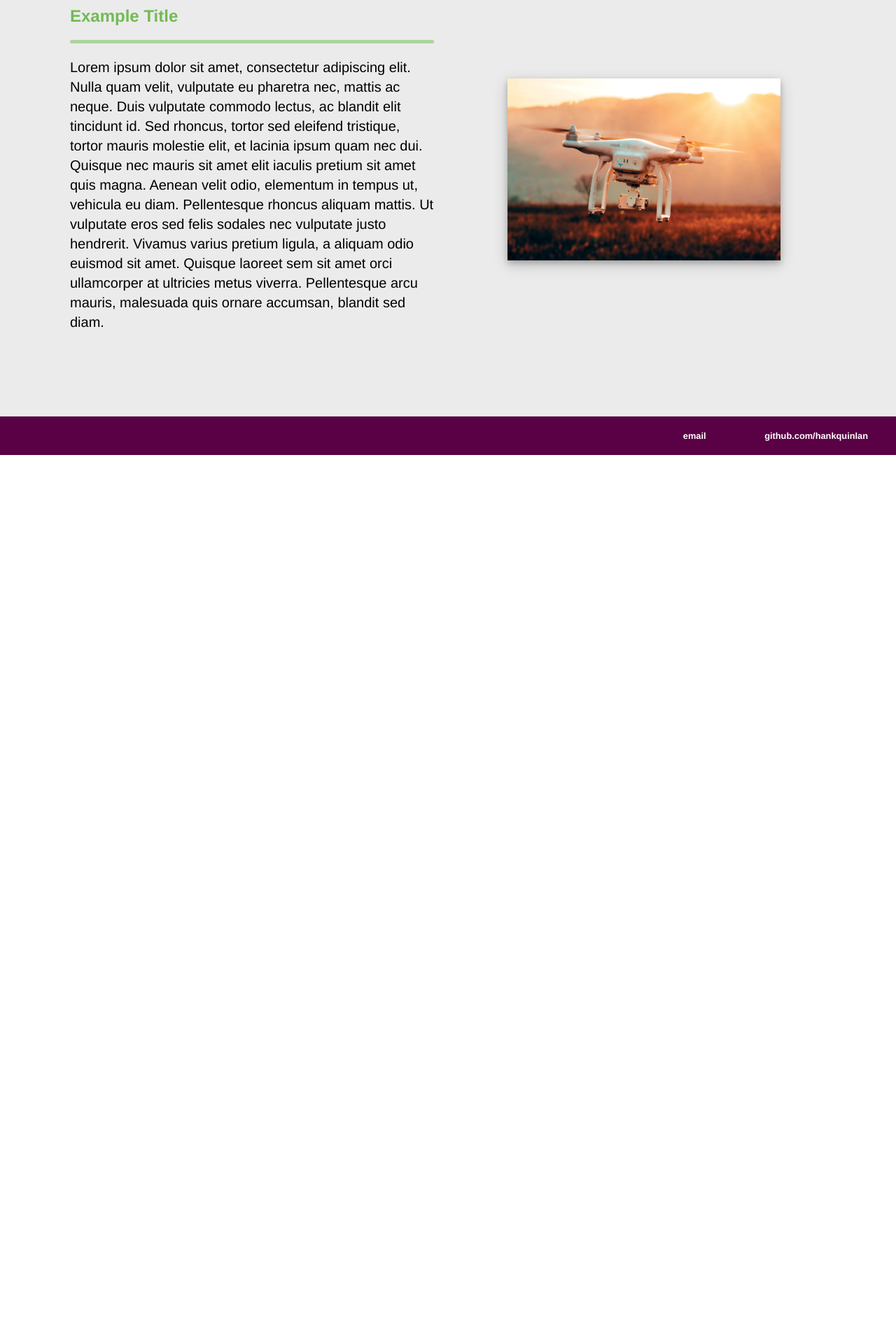
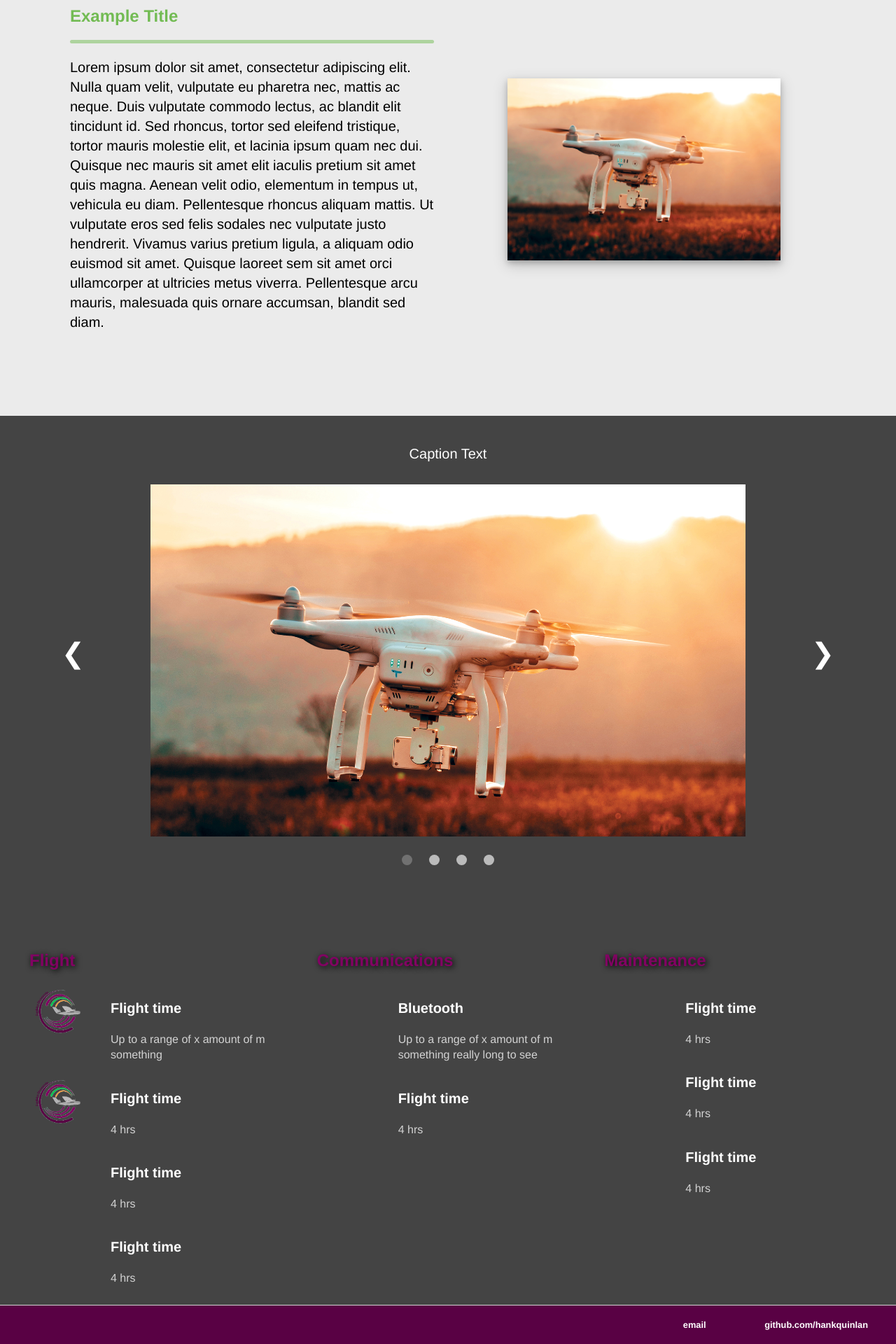
Before and after one commit to DaedalusDroneworks/DaedalusDroneworks.github.io, a Jekyll site: the page built from index.html, in a window 1280 px wide. Shown: the part 3716-5636 px from the top of the page at 70% size. Built offline with Jekyll 4.4.1, drawn with Linux system fonts in a browser that asks for light colours; before the commit the page ends 4366 px from its top, so only the background shows below that.

Commit message:
specs and image carousel

```diff
--- a/_data/home.yml
+++ b/_data/home.yml
@@ -23,3 +23,46 @@ text-banners:
     title-color: green
     image: images/UAVs-help2.jpg
     text: Lorem ipsum dolor sit amet, consectetur adipiscing elit. Nulla quam velit, vulputate eu pharetra nec, mattis ac neque. Duis vulputate commodo lectus, ac blandit elit tincidunt id. Sed rhoncus, tortor sed eleifend tristique, tortor mauris molestie elit, et lacinia ipsum quam nec dui. Quisque nec mauris sit amet elit iaculis pretium sit amet quis magna. Aenean velit odio, elementum in tempus ut, vehicula eu diam. Pellentesque rhoncus aliquam mattis. Ut vulputate eros sed felis sodales nec vulputate justo hendrerit. Vivamus varius pretium ligula, a aliquam odio euismod sit amet. Quisque laoreet sem sit amet orci ullamcorper at ultricies metus viverra. Pellentesque arcu mauris, malesuada quis ornare accumsan, blandit sed diam.
+
+image-carousel:
+  - image: images/UAVs-help2.jpg
+  - image: images/image-map.png
+  - image: images/dark-background.jpg
+  - image: images/kissclipart-other-information-icon-clipart-computer-icons-info-8e60439b53daf343.png
+
+specs:
+  - title: Flight
+    items:
+      - name: Flight time
+        spec: Up to a range of x amount of m something
+        icon: images/icons/Transparent_Logo.png
+      - name: Flight time
+        spec: 4 hrs
+        icon: images/icons/Transparent_Logo.png
+      - name: Flight time
+        spec: 4 hrs
+
+      - name: Flight time
+        spec: 4 hrs
+        icon:
+
+  - title: Communications
+    items:
+      - name: Bluetooth
+        spec: Up to a range of x amount of m something really long to see
+        icon:
+      - name: Flight time
+        spec: 4 hrs
+        icon:
+
+  - title: Maintenance
+    items:
+      - name: Flight time
+        spec: 4 hrs
+        icon:
+      - name: Flight time
+        spec: 4 hrs
+        icon:
+      - name: Flight time
+        spec: 4 hrs
+        icon:
--- a/_layouts/default.html
+++ b/_layouts/default.html
@@ -2,17 +2,20 @@
 <html>
 	<head>
     <title>Brooke Dobbins, Developer</title>
-    <!-- link to main stylesheet -->
+    <meta name="viewport" content="width=device-width, initial-scale=1.0">
     <link rel="stylesheet" type="text/css" href="/css/global.css">
     <link rel="stylesheet" type="text/css" href="/css/home.css">
     <link rel="stylesheet" type="text/css" href="/css/navigation.css">
     <link rel="stylesheet" href="https://cdnjs.cloudflare.com/ajax/libs/font-awesome/4.7.0/css/font-awesome.min.css">
-    <meta name="viewport" content="width=device-width, initial-scale=1.0">
     </head>
     <body>
         {% include navigation.html %}
         {{ content }}
         {% include footer.html %}
         <!-- <script type="text/javascript" src="scripts/jquery.imagemapster.js"></script> -->
-	</body>
+        <!-- <script>
+            $().ready(function(){ $("body").css({visibility:'visible'})});
+        </script> -->
+    </body>
+
 </html>
--- a/css/global.css
+++ b/css/global.css
@@ -42,3 +42,15 @@ ul li {
 .orange {
     color: rgb(255,168,52);
 }
+
+.light-gray {
+    color: lightgray;
+}
+
+.small-font {
+    font-size: 16px;
+}
+
+.text-shadow {
+    text-shadow: 2px 2px 8px black;
+}
--- a/css/home.css
+++ b/css/home.css
@@ -102,7 +102,7 @@
 
 .text-banner {
     display: grid;
-    grid-template-columns: repeat(auto-fit, minmax(300px, 1fr));
+    grid-template-columns: repeat(auto-fit, minmax(230px, 1fr));
     grid-gap: 40px;
     padding: 40px;
 }
@@ -130,3 +130,110 @@
         width: 75%;
     }
 }
+
+.image-nav {
+    display: grid;
+    grid-gap: 1rem;
+    grid-template-rows: 1fr 15%;
+    text-align: center;
+    padding: 10px;
+    background-color: #444444;
+    /* height: 100vh; */
+}
+
+.image-carousel {
+    display: grid;
+    grid-gap: 1rem;
+    grid-template-columns: 5% 1fr 5%;
+    overflow: hidden;
+}
+
+.image-carousel .image{
+    width: 100%;
+    height: 100%;
+    display: none;
+}
+
+.image-carousel .image p {
+    padding: 10px;
+    color: white;
+}
+
+.image-carousel .carousel-btn {
+    height: 100%;
+    width: 100%;
+}
+
+.image-carousel a {
+    cursor: pointer;
+    margin: auto;
+    color: white;
+    font-size: 20px;
+}
+
+
+.image-carousel a:hover {
+    color: lightgray;
+}
+
+.dot {
+    cursor: pointer;
+    height: 15px;
+    width: 15px;
+    margin: 10px;
+    background-color: #bbb;
+    border-radius: 50%;
+    display: inline-block;
+    transition: background-color 0.6s ease;
+    /* padding: 10px; */
+}
+
+.active-dot, .dot:hover {
+    background-color: #717171;
+}
+
+@media only screen and (min-width: 568px) {
+
+    .image-carousel a {
+        font-size: 40px;
+    }
+
+    .image-carousel {
+        grid-template-columns: 15% 1fr 15%;
+    }
+
+}
+
+.specs-section {
+    /* background-color: #444444; */
+    display: grid;
+    grid-gap: 1rem;
+    grid-template-columns: repeat(auto-fit, minmax(300px, 1fr));
+    width: 95%;
+    margin: auto;
+}
+
+.specs-section .section {
+    /* background-color: black; */
+    padding: 10px;
+    margin-left: auto;
+    margin-right: auto;
+    color: white;
+    width: 100%;
+}
+
+.specs-section .spec {
+    overflow: hidden;
+    display: grid;
+    grid-gap: 1rem;
+    grid-template-columns: 100px 1fr;
+}
+
+.specs-section img {
+    width: 85px;
+    height: 85px;
+}
+
+.gray-background {
+    background-color: #444444;
+}
--- a/index.html
+++ b/index.html
@@ -37,7 +37,7 @@ layout: default
         <img src="{{text-banner.image}}" alt="Image">
         {% endif %}
         <div>
-            <h2 class="{{text-banner.title-color}}">{{text-banner.title}}</h2>
+            <h2 class="{{text-banner.title-color}} ">{{text-banner.title}}</h2>
             <div class="divider background-{{text-banner.title-color}}"></div>
             <p>{{text-banner.text}}</p>
         </div>
@@ -48,3 +48,79 @@ layout: default
 
     {% assign i = i | plus:1 %}
 {% endfor %}
+
+<div class="image-nav">
+    <div class="image-carousel" id="image-carousel">
+        <!-- Previous button -->
+        <a class="prev" onclick="incrementImage(-1)">&#10094;</a>
+
+        {% for image in site.data.home.image-carousel %}
+        <!-- Full-width images with number and caption text -->
+        <div class="image fade">
+            <p>Caption Text</p>
+            <img src="{{image.image}}" style="width:100%">
+        </div>
+        {% endfor %}
+
+        <!-- Next button -->
+        <a class="next" onclick="incrementImage(1)">&#10095;</a>
+    </div>
+    <!-- The dots/circles -->
+    <div style="text-align:center">
+        {% assign range = site.data.home.image-carousel.size | minus: 1 %}
+        {% for i in (0..range) %}
+        <span class="dot" onclick="changeImage({{i}})"></span>
+        {% endfor %}
+    </div>
+</div>
+
+<script>
+    var imageIndex = 0;
+    changeImage(imageIndex);
+
+    function incrementImage(n){
+        changeImage(imageIndex + n)
+    }
+
+    function changeImage(n) {
+        //Get images and dots
+        var images = document.getElementById("image-carousel").getElementsByClassName("image");
+        var dots = document.getElementsByClassName("dot");
+
+        //Disable the previously shown image
+        images[imageIndex].style.display = "none";
+        dots[imageIndex].className = dots[imageIndex].className.replace(" active-dot", "");
+
+        //Assign new index
+        imageIndex = n
+        if (imageIndex > images.length - 1) {imageIndex = 0}
+        if (imageIndex < 0) {imageIndex = images.length - 1}
+
+        //Enable new image
+        images[imageIndex].style.display = "inline-block";
+        dots[imageIndex].className += " active-dot";
+    }
+</script>
+
+<div class="gray-background">
+<div class="specs-section">
+    {% for section in site.data.home.specs %}
+    <div class="section">
+        <h2 class="purple text-shadow">{{section.title}}</h2>
+        {% for spec in section.items %}
+        <div class="spec">
+            {% if spec.icon %}
+            <img src="{{spec.icon}}" alt="Image">
+            {% else %}
+            <p></p>
+            {% endif %}
+            <div>
+                <p><strong>{{spec.name}}</strong></p>
+                <p class="small-font light-gray">{{spec.spec}}</p>
+            </div>
+        </div>
+        {% endfor %}
+    </div>
+    {% endfor %}
+</div>
+</div>
```
Also changed, not shown: images/icons/Transparent_Logo.png (added).
